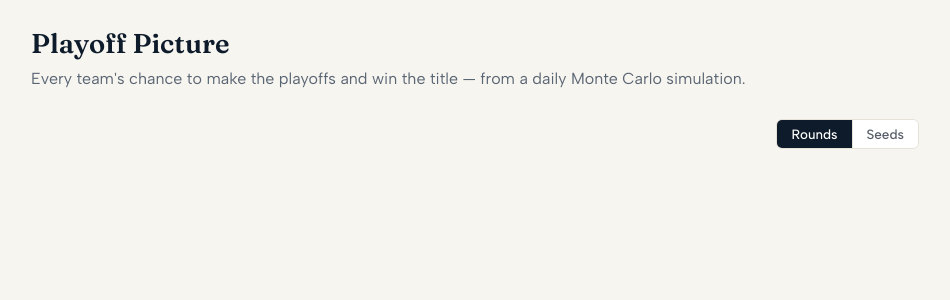
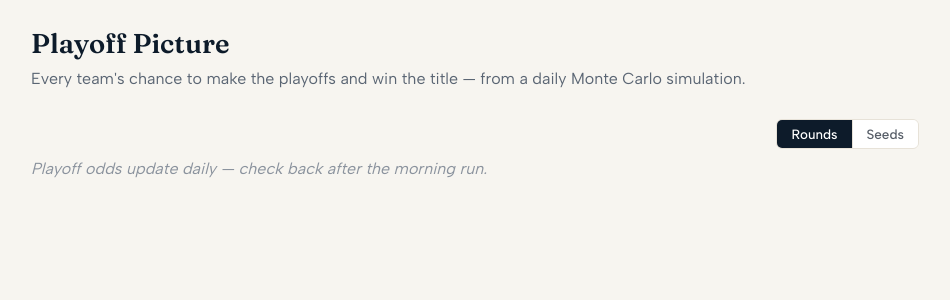
Before and after one commit to Maggiedp/wnba-games-to-watch, a FastAPI app: page /playoff-odds in a window 1280 px wide. Shown: the part 50-350 px from the top of the page, without its empty margins (165-1115 px from the left). Run offline with FastAPI, Linux system fonts and the light colour scheme; data that the repository does not hold is empty.

Commit message:
fix: explicit loading/empty state for /playoff-odds; clarify seed encoding
Adversarial-review follow-up (2 findings):
- F1 (valid): a dedicated page must not render a blank shell when
  /api/playoff-odds returns [] (the pre-6AM daily-run window, a missed run,
  or a transient API error). Add a Loading… placeholder + an explicit empty
  state, hide the table until data arrives — matching the /rankings sibling.
  On the homepage this state was invisible (collapsed section); on a page the
  user navigates to it needs to say so.
- F2 (false positive, comment tightened): buildSeedRow's comment lumped the
  two empty encodings. The write path guarantees {} == a written eliminated
  team (make_playoffs_prob 0) and null == an unwritten/legacy row, so
  seedsViewAvailable's every(non-null) gate is correct; the comment now says so.

Co-Authored-By: Claude Opus 4.8 <noreply@anthropic.com>

```diff
--- a/src/api/templates/js/playoff_odds_helpers.js
+++ b/src/api/templates/js/playoff_odds_helpers.js
@@ -22,7 +22,10 @@ function heatAlpha(prob) {
 // Seed distribution → per-seed display cells for the Playoff Picture "Seeds" view.
 // seedDistribution is the /api/playoff-odds field: {seed: prob} with string keys
 // (JSON) summing to the team's make-playoffs prob; only seeds that occurred are
-// present (absent seed = 0), and it's null/{} for rows a daily run hasn't written.
+// present (absent seed = 0). Two distinct empty encodings (do not conflate — the
+// Seeds-toggle gate depends on the difference): `{}` is a WRITTEN row for a team
+// that reached the playoffs in zero sims (make_playoffs_prob == 0, i.e. eliminated
+// — a complete row); `null` is a row a daily run hasn't written (legacy/pre-column).
 // Returns { cells: [{seed, prob, display}] for seeds 1..8, hasData }.
 //   display: '' for 0/absent, '<1%' for tiny-nonzero, 'NN%' otherwise (mirrors the
 //            round-cell convention). hasData = any seed prob > 0.
--- a/src/api/templates/playoff_odds.html
+++ b/src/api/templates/playoff_odds.html
@@ -170,7 +170,8 @@
         <button class="sort-btn" data-playoff-view="seeds" type="button" aria-pressed="false">Seeds</button>
       </div>
     </div>
-    <table class="playoff-table" id="playoff-table">
+    <p class="empty" id="playoff-status">Loading…</p>
+    <table class="playoff-table" id="playoff-table" hidden>
       <thead id="playoff-thead"></thead>
       <tbody id="playoff-tbody"></tbody>
     </table>
@@ -184,16 +185,34 @@
 let allPlayoffOdds = [];
 let playoffView = 'rounds';  // 'rounds' | 'seeds'
 
+// Unlike the homepage (where an empty odds list just left the collapsible
+// section hidden), this is a page the user navigated to — so a no-data state
+// must say so rather than render a blank shell. /api/playoff-odds returns []
+// whenever today's rows aren't written yet (the daily run is 6 AM ET), so this
+// fires in that pre-run window, on a missed run, and on a transient API error.
+const PLAYOFF_UNAVAILABLE = 'Playoff odds update daily — check back after the morning run.';
+
+function showPlayoffStatus(msg) {
+    const status = document.getElementById('playoff-status');
+    const table = document.getElementById('playoff-table');
+    if (status) { status.textContent = msg; status.hidden = false; }
+    if (table) table.hidden = true;
+}
+
 async function fetchPlayoffOdds() {
     try {
         const resp = await fetch('/api/playoff-odds');
-        if (!resp.ok) return;
+        if (!resp.ok) { showPlayoffStatus(PLAYOFF_UNAVAILABLE); return; }
         const odds = await resp.json();
-        if (!odds || odds.length === 0) return;
+        if (!odds || odds.length === 0) { showPlayoffStatus(PLAYOFF_UNAVAILABLE); return; }
         allPlayoffOdds = odds;
+        const status = document.getElementById('playoff-status');
+        const table = document.getElementById('playoff-table');
+        if (status) status.hidden = true;
+        if (table) table.hidden = false;
         renderPlayoffPicture();
     } catch (e) {
-        // Non-fatal — page works without the table
+        showPlayoffStatus(PLAYOFF_UNAVAILABLE);
     }
 }
 
```
Also changed, not shown: tests/test_playoff_odds_page.py (+12 -0 lines).
